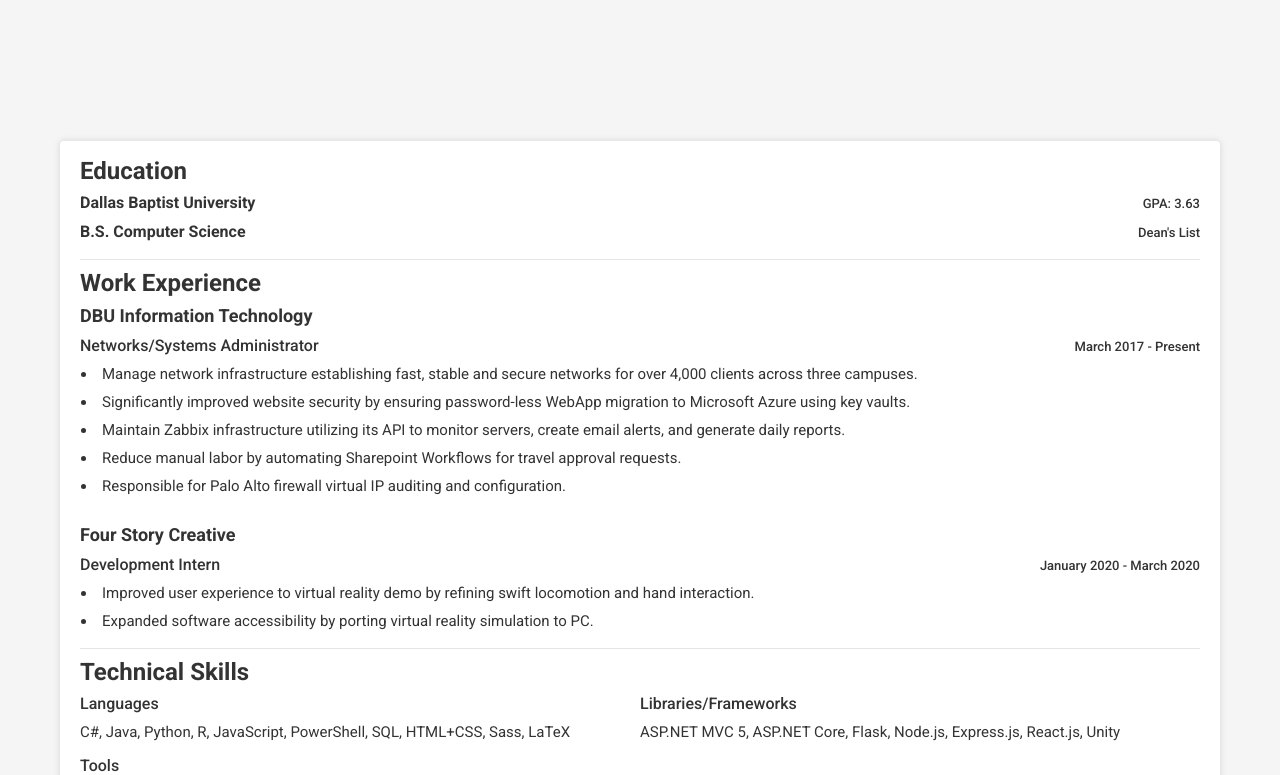
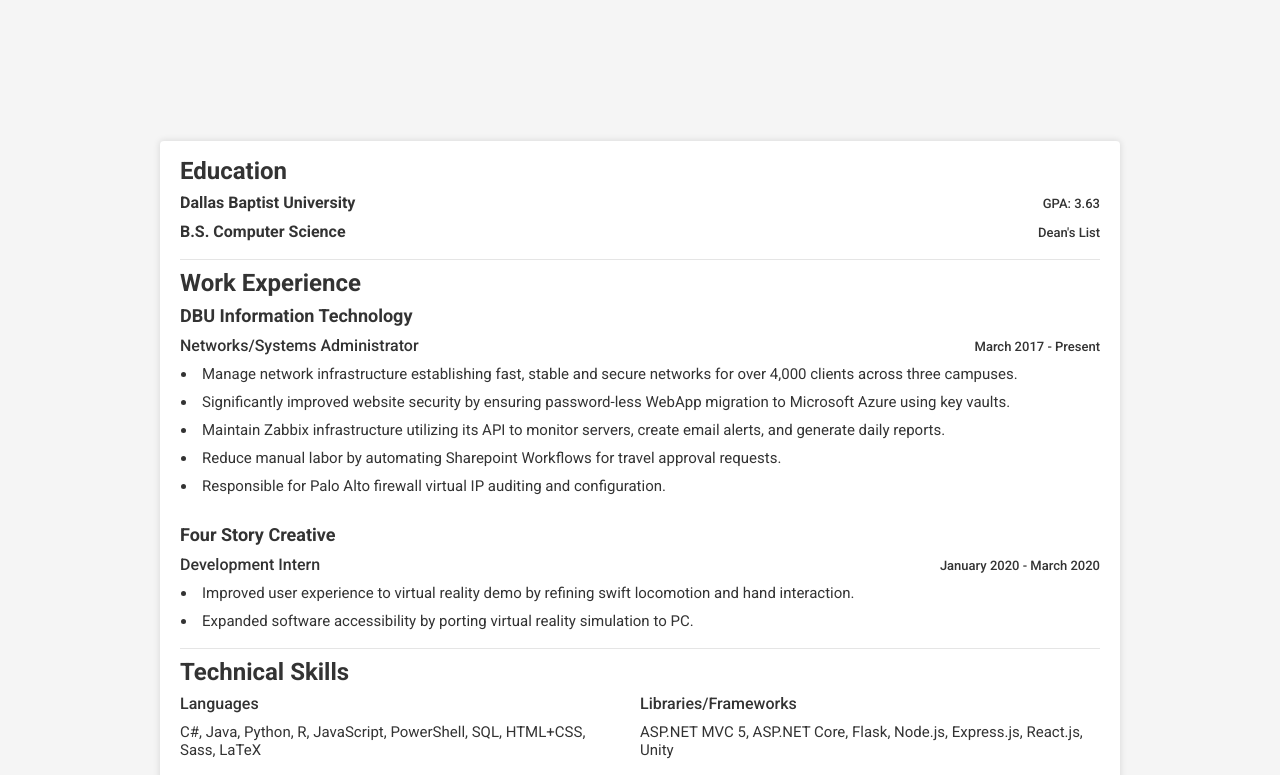
Before and after one commit to dmtx97/Personal-Website, a Next.js app: page / in a window 1280 px wide. Shown: the part 700-1475 px from the top of the page. Built offline with nearby package versions, Linux system fonts and the light colour scheme.

Commit message:
styling fixes

```diff
--- a/components/layout/Hero.js
+++ b/components/layout/Hero.js
@@ -27,7 +27,7 @@
                     background-size: cover;
                 }
 
-                @media screen and (max-width: 1500px){
+                @media screen and (max-width: 1700px){
 
                     .hero-container{
                         height: 100vh;
--- a/pages/blog.js
+++ b/pages/blog.js
@@ -2,10 +2,11 @@
 import Links from '../components/Links';
 import Link from 'next/link';
 import Layout from '../components/layout/Layout';
-import "../style/pages/blogs.scss";
+// import "../style/pages/blogs.scss";
 import { useEffect, useState, Fragment } from 'react';
 import BlogEntryForm from "../components/CreateBlog";
 import { getSlugifiedTitle } from "../utils";
+// import "../style/pages/blogs.scss";
 
 export default function Blogs({blogPreviews}){
 
--- a/style/components/_hero.scss
+++ b/style/components/_hero.scss
@@ -20,7 +20,7 @@
     margin-top: 0px;
 }
 
-@media screen and (max-width: 1500px){
+@media screen and (max-width: 1700px){
 
     .hero-content{
         margin-left: 0;
--- a/style/layout/_navbar.scss
+++ b/style/layout/_navbar.scss
@@ -92,7 +92,7 @@
 }
 
 
-@media screen and (max-width: 1500px) {
+@media screen and (max-width: 1700px) {
   .header, .header2 {
     background-color: #0A0A0A;
   }
--- a/style/pages/blogs.scss
+++ b/style/pages/blogs.scss
@@ -19,6 +19,7 @@
 
 .mainparent {
   display: flex;
+  width: 100%;
   max-width: 1500px;
   margin: auto;
 }
@@ -70,27 +71,29 @@
   font-weight: 300;
 }
 
+@media screen and (max-width: 1400px) {
+  .content {
+    padding: 0;
+    height: auto;
+    margin-top: 20px;
+    margin-bottom: 20px;
+    margin-left: 175px;
+    margin-right: 175px;
+  }
+
+}
+
 @media screen and (max-width: 1700px) {
   .mainparent {
     margin: auto;
     flex-direction: column;
   }
-
-  .content {
-    padding: 0;
-    height: auto;
-    margin-top: 10px;
-    margin-bottom: 10px;
-    margin-left: 50px;
-    margin-right: 50px;
-  }
 }
 
-@media screen and (max-width: 600px) {
+@media screen and (max-width: 950px) {
   .content {
     height: auto;
-    margin-top: 10px;
-    margin-bottom: 10px;
+    // margin-bottom: 10px;
     margin-left: 15px;
     margin-right: 15px;
   }
--- a/style/pages/home.scss
+++ b/style/pages/home.scss
@@ -10,17 +10,14 @@
     }
   }
 
-
-
   .content {
     margin: 20px 150px 20px 150px;
   }
 
   .mainparent {
     display: flex;
+    margin: 0 auto;
     max-width: 1500px;
-    margin-right: 175px;
-    margin-left: 175px;
   }
 
   .sidebarright {
@@ -81,6 +78,18 @@
   @media screen and (max-width: 1700px) {
     .mainparent {
       flex-direction: column;
+    }
+
+    .content {
+      height: auto;
+      margin-top: 10px;
+      margin-bottom: 10px;
+    }
+  }
+
+  @media screen and (max-width: 1200px) {
+
+    .mainparent{
       margin: auto;
     }
 
@@ -88,27 +97,7 @@
       height: auto;
       margin-top: 10px;
       margin-bottom: 10px;
-      margin-left: 50px;
-      margin-right: 50px;
-    }
-
-    // .column{
-    //   position: fixed;
-    // }
-  }
-
-
-
-  @media screen and (max-width: 600px) {
-    .content {
-      height: auto;
-      margin-top: 10px;
-      margin-bottom: 10px;
       margin-left: 15px;
       margin-right: 15px;
     }
-
-    // .column{
-    //   position: fixed;
-    // }
   }
```
Also changed, not shown: components/Archive.js (+5 -3 lines), pages/blog/[id]/[title].js (+44 -52 lines).
